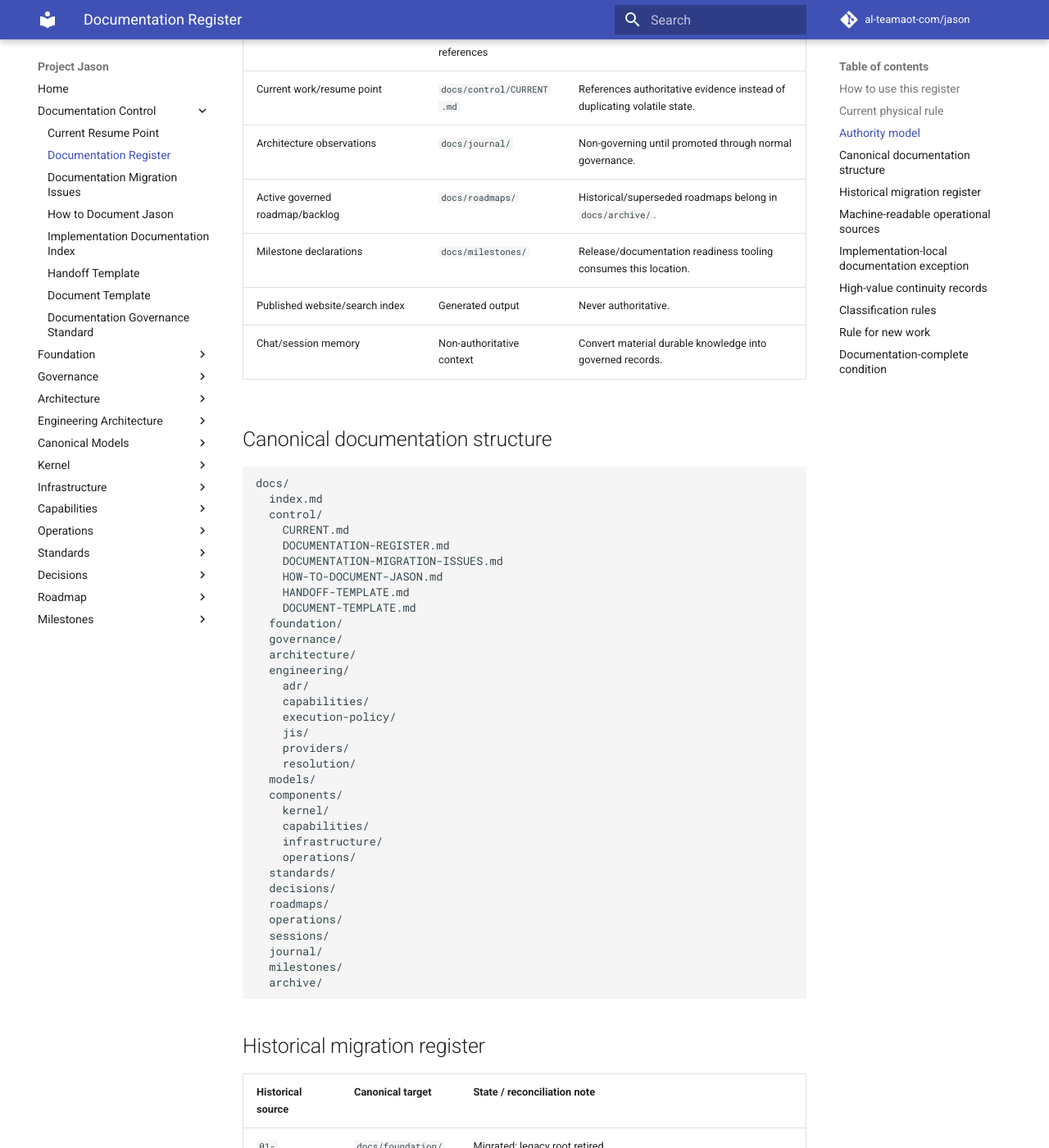
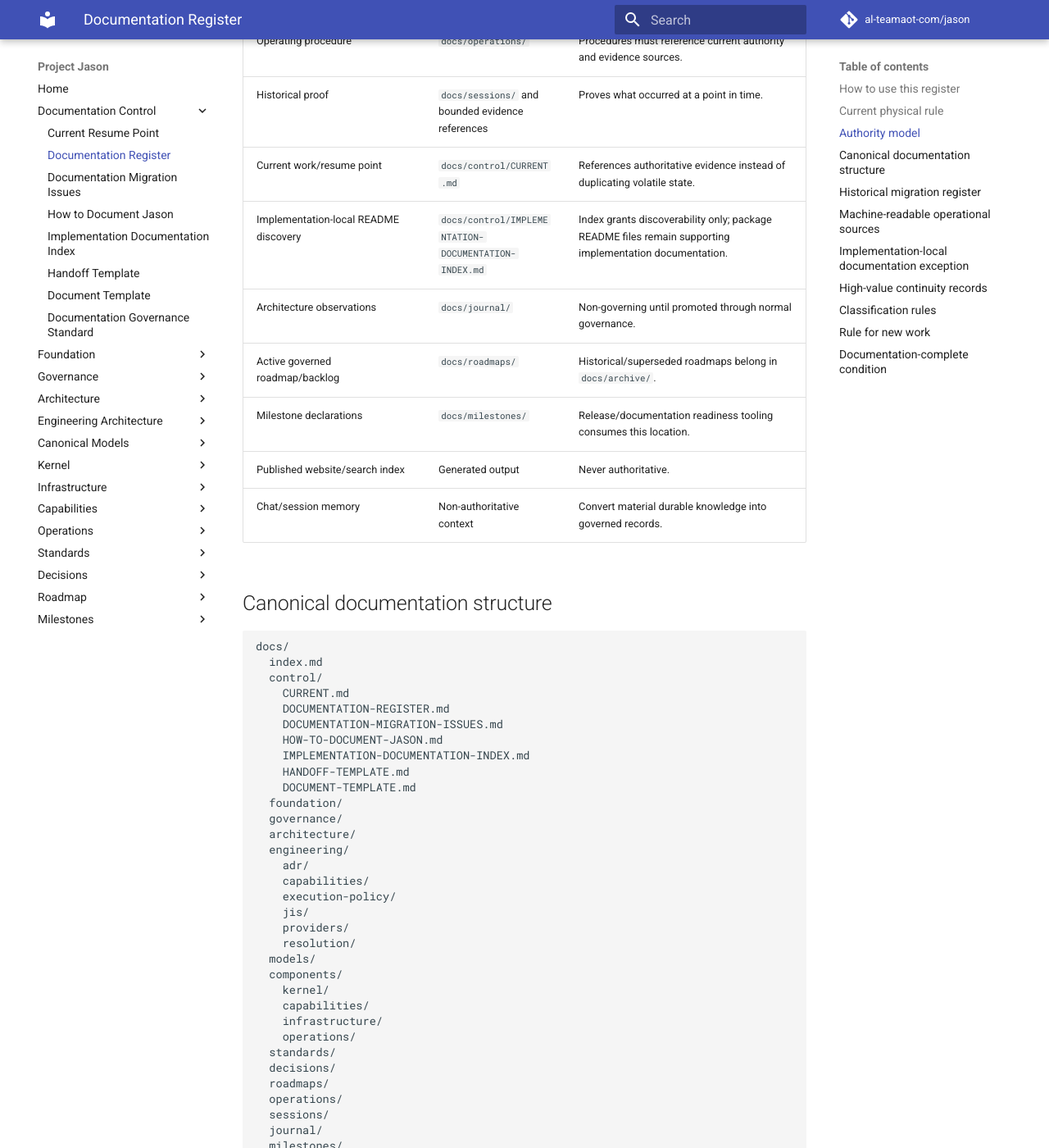
Before and after one commit to al-teamaot-com/jason, an MkDocs documentation site: the page built from docs/control/DOCUMENTATION-REGISTER.md, in a window 1280 px wide and 1400 px high, scrolled down 2185 px. Shown: the whole window at 82% size. Built offline with MkDocs 1.6.1 and Material for MkDocs 9.7.7, drawn with Linux system fonts in a browser that asks for light colours; comment, search, counter and statistics services are not loaded; some of the changed text lies outside the part shown.

Commit message:
Finalize implementation documentation authority map

```diff
--- a/docs/control/DOCUMENTATION-REGISTER.md
+++ b/docs/control/DOCUMENTATION-REGISTER.md
@@ -16,11 +16,13 @@ Start here when you need to answer any of these questions:
 
 For consistent authoring, use `docs/control/HOW-TO-DOCUMENT-JASON.md`.
 
+For implementation-local README discovery, use `docs/control/IMPLEMENTATION-DOCUMENTATION-INDEX.md`.
+
 For remaining authority/reconciliation issues, use `docs/control/DOCUMENTATION-MIGRATION-ISSUES.md`.
 
 ## Current physical rule
 
-All governed human-facing Project Jason documentation is now physically consolidated under `docs/`, except implementation-local documentation that has a justified need to remain beside code, schemas, deployment packages, or tests.
+All governed human-facing Project Jason documentation is now physically consolidated under `docs/`, except implementation-local documentation that has a justified need to remain beside code, schemas, deployment packages, or tests and is registered in `docs/control/IMPLEMENTATION-DOCUMENTATION-INDEX.md`.
 
 Conventional repository entry/control files may remain at repository root:
 
@@ -50,6 +52,7 @@ MkDocs consumes `docs/` directly. The former mixed-source `.build/docs` assembly
 | Operating procedure | `docs/operations/` | Procedures must reference current authority and evidence sources. |
 | Historical proof | `docs/sessions/` and bounded evidence references | Proves what occurred at a point in time. |
 | Current work/resume point | `docs/control/CURRENT.md` | References authoritative evidence instead of duplicating volatile state. |
+| Implementation-local README discovery | `docs/control/IMPLEMENTATION-DOCUMENTATION-INDEX.md` | Index grants discoverability only; package README files remain supporting implementation documentation. |
 | Architecture observations | `docs/journal/` | Non-governing until promoted through normal governance. |
 | Active governed roadmap/backlog | `docs/roadmaps/` | Historical/superseded roadmaps belong in `docs/archive/`. |
 | Milestone declarations | `docs/milestones/` | Release/documentation readiness tooling consumes this location. |
@@ -66,6 +69,7 @@ docs/
     DOCUMENTATION-REGISTER.md
     DOCUMENTATION-MIGRATION-ISSUES.md
     HOW-TO-DOCUMENT-JASON.md
+    IMPLEMENTATION-DOCUMENTATION-INDEX.md
     HANDOFF-TEMPLATE.md
     DOCUMENT-TEMPLATE.md
   foundation/
@@ -139,7 +143,7 @@ This exception is bounded:
 - material implementation-local documentation must be discoverable from the documentation control plane;
 - future sessions must not copy every README into `docs/` merely for centralization.
 
-The implementation-documentation index is the control mechanism for that exception once completed.
+`docs/control/IMPLEMENTATION-DOCUMENTATION-INDEX.md` is the control mechanism for that exception. Documentation CI inventories README files beneath `implementation/` and `infrastructure/` and fails if a discovered README is not represented in the index.
 
 ## High-value continuity records
 
@@ -147,6 +151,7 @@ The implementation-documentation index is the control mechanism for that excepti
 - `docs/control/CURRENT.md` — canonical resume point.
 - `docs/control/HOW-TO-DOCUMENT-JASON.md` — repeatable authoring/update procedure for future sessions.
 - `docs/control/DOCUMENTATION-REGISTER.md` — this authority/source map.
+- `docs/control/IMPLEMENTATION-DOCUMENTATION-INDEX.md` — discovery/control boundary for package-adjacent documentation.
 - `docs/control/DOCUMENTATION-MIGRATION-ISSUES.md` — remaining reconciliation issues.
 - `docs/standards/J-404-Documentation-Governance-and-Continuity.md` — documentation governance.
 - `docs/decisions/ADR-008-Documentation-Control-Plane-Consolidation.md` — decision superseding the old numbered-root layout.
@@ -179,7 +184,7 @@ New governed human-facing documentation belongs under `docs/`.
 
 Before adding a document, future sessions must consult `docs/control/HOW-TO-DOCUMENT-JASON.md` and search the Documentation Register/current documentation tree to avoid duplicate authority.
 
-Implementation-local README files may remain beside code only when adjacency is operationally useful. They must not quietly become the sole owner of a material architecture, governance, authority, security, or operating rule.
+Implementation-local README files may remain beside code only when adjacency is operationally useful. They must be represented in `docs/control/IMPLEMENTATION-DOCUMENTATION-INDEX.md` and must not quietly become the sole owner of a material architecture, governance, authority, security, or operating rule.
 
 Repository-root `README.md`, `CONTRIBUTING.md`, and `SECURITY.md` are conventional navigation/control entry points only; durable project truth belongs under `docs/` or in explicitly structured machine-readable sources such as the System Registry.
 
```
